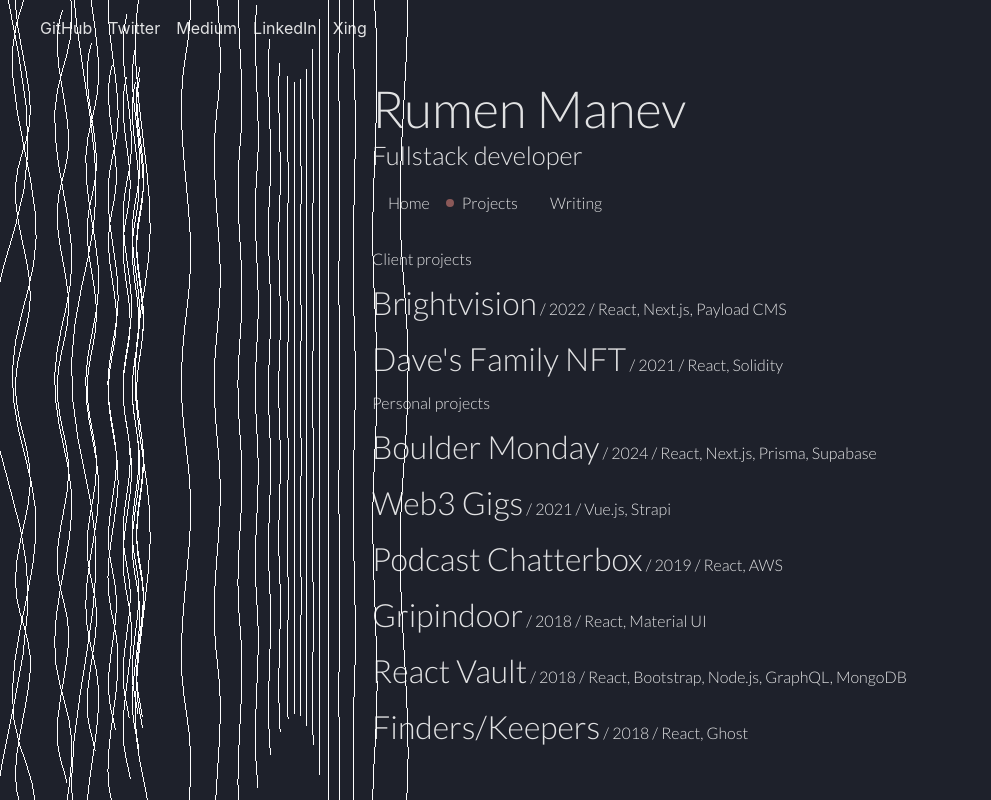
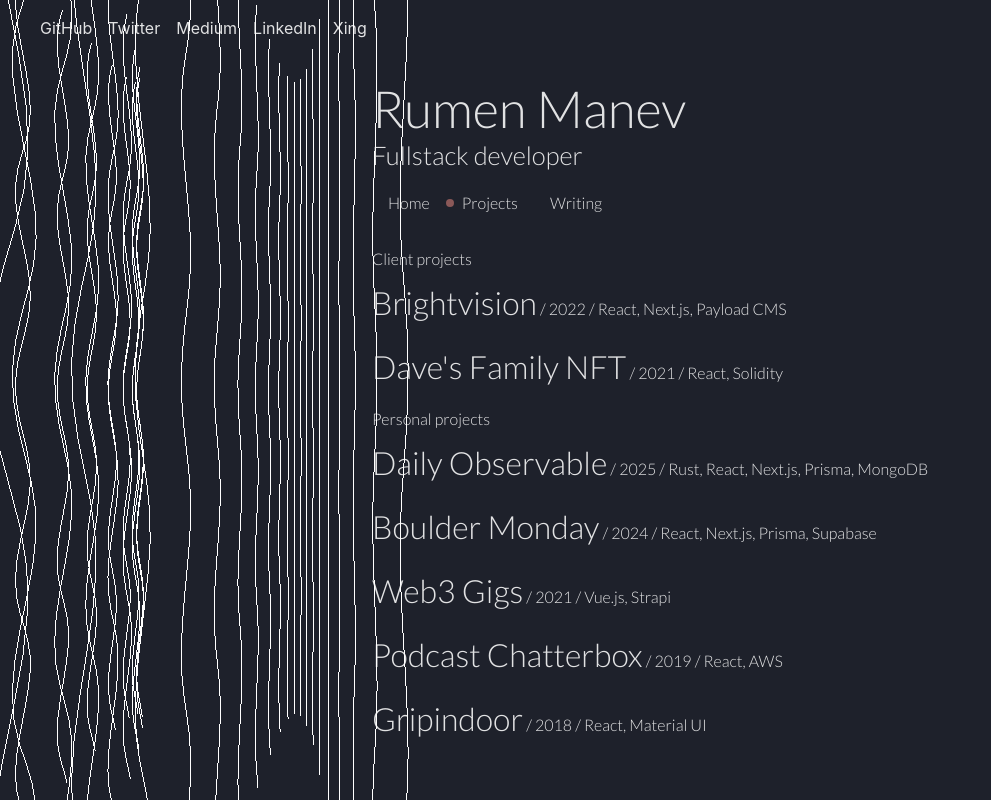
Before and after one commit to rum-n/rmanev9, a React (Vite) app: page /projects in a window 1280 px wide. Shown: the top 800 px of the page, without its empty margins (0-991 px from the left). Built offline with nearby package versions, Linux system fonts and the light colour scheme.

Commit message:
change project page UI

```diff
--- a/src/pages/Projects.tsx
+++ b/src/pages/Projects.tsx
@@ -1,6 +1,7 @@
 import styled from "styled-components";
 import { Layout } from "../components/Layout";
 import { NavMenu } from "../components/NavMenu";
+import { useState } from "react";
 
 const TitleBox = styled.div`
   font-family: "Lato", sans-serif;
@@ -27,10 +28,28 @@ const ProjectsWrapper = styled.ul`
 const ProjectLine = styled.li`
   cursor: pointer;
   transition: 0.2s ease-in-out;
+  margin-bottom: 0.5rem;
 
   &:hover {
     color: #777;
     transition: 0.2s ease-in-out;
+  }
+`;
+
+const ProjectDetails = styled.div<{ isExpanded: boolean }>`
+  max-height: ${props => props.isExpanded ? '500px' : '0'};
+  overflow: hidden;
+  transition: all 0.3s ease-in-out;
+  background-color: #00000082;
+  padding: ${props => props.isExpanded ? '1rem' : '0'};
+  margin-top: 0.5rem;
+  opacity: ${props => props.isExpanded ? '1' : '0'};
+  transform: translateY(${props => props.isExpanded ? '0' : '-10px'});
+  visibility: ${props => props.isExpanded ? 'visible' : 'hidden'};
+
+  > div {
+    opacity: ${props => props.isExpanded ? '1' : '0'};
+    transition: opacity 0.2s ease-in-out;
   }
 `;
 
@@ -39,6 +58,7 @@ interface ProjectData {
   year: string;
   tech: string;
   url?: string;
+  description?: string;
 }
 
 const myProjects: ProjectData[] = [
@@ -47,41 +67,55 @@ const myProjects: ProjectData[] = [
     year: "2017",
     tech: "Highcharts, R",
     url: "",
+    description: "A data visualization project for analyzing runningrace results and statistics."
   },
   {
     title: "Gripindoor",
     year: "2018",
     tech: "React, Material UI",
-    url: "https://gripindoor.com/",
+    url: "",
+    description: "A map showing climbing gyms in Europe."
   },
   {
     title: "React Vault",
     year: "2018",
     tech: "React, Bootstrap, Node.js, GraphQL, MongoDB",
+    description: "A personal directory of valuable React resources."
   },
   {
     title: "Finders/Keepers",
     year: "2018",
     tech: "React, Ghost",
     url: "https://finderskeepers.netlify.app/",
+    description: "A platform for freelancers and agencies to browse opportunities and potenatially find new clients."
   },
   {
     title: "Podcast Chatterbox",
     year: "2019",
     tech: "React, AWS",
     url: "https://podcastchatterbox.netlify.app/",
+    description: "A platform for podcasters to find people that want to be interviewed."
   },
   {
     title: "Web3 Gigs",
     year: "2021",
     tech: "Vue.js, Strapi",
     url: "https://webthreegigs.com/",
+    description: "A job board for web3/blockchain jobs."
   },
   {
     title: "Boulder Monday",
     year: "2024",
     tech: "React, Next.js, Prisma, Supabase",
     url: "https://bouldermonday.com/",
+    description: "A social media platform for indoor bouldering."
+  },
+  {
+    title: "Daily Observable",
+    year: "2025",
+    tech: "Rust, React, Next.js, Prisma, MongoDB",
+    url: "https://dailyobservable.com/",
+    description: "A newsletter service delivering daily job opportunities based on your preferences."
   },
 ];
 
@@ -91,49 +125,57 @@ const clientProjects = [
     year: "2022",
     tech: "React, Next.js, Payload CMS",
     url: "https://brightvision.com/",
+    description: "Content management system for a marketing agency."
   },
   {
     title: "Dave's Family NFT",
     year: "2021",
     tech: "React, Solidity",
     url: "",
+    description: "A landing page for minting an NFT."
   },
 ];
 
 export const Projects = () => {
+  const [expandedProject, setExpandedProject] = useState<string | null>(null);
+
+  const toggleProject = (title: string) => {
+    setExpandedProject(expandedProject === title ? null : title);
+  };
+
+  const renderProjectList = (projects: ProjectData[], label: string) => (
+    <>
+      <span>{label}</span>
+      {projects
+        .sort((a, b) => Number(b.year) - Number(a.year))
+        .map((project) => (
+          <div key={project.title}>
+            <ProjectLine onClick={() => toggleProject(project.title)}>
+              <span style={{ fontSize: "2rem" }}>{project.title}</span> /{" "}
+              {project.year} / {project.tech}
+            </ProjectLine>
+            <ProjectDetails isExpanded={expandedProject === project.title}>
+              {project.description || "No description available"}
+              {project.url && (
+                <div style={{ marginTop: '1rem' }}>
+                  <a href={project.url} target="_blank" rel="noopener noreferrer">
+                    Visit Project →
+                  </a>
+                </div>
+              )}
+            </ProjectDetails>
+          </div>
+        ))}
+    </>
+  );
+
   return (
     <Layout>
       <TitleBox>
         <NavMenu menuItem="Projects" />
         <ProjectsWrapper>
-          <span>Client projects</span>
-          {(clientProjects as ProjectData[])
-            .sort((a, b) => Number(b.year) - Number(a.year))
-            .map((project) => (
-              <ProjectLine
-                key={project.title}
-                onClick={
-                  project.url
-                    ? () => window.open(project.url || "", "_blank")
-                    : undefined
-                }
-              >
-                <span style={{ fontSize: "2rem" }}>{project.title}</span> /{" "}
-                {project.year} / {project.tech}
-              </ProjectLine>
-            ))}
-          <span>Personal projects</span>
-          {(myProjects as ProjectData[])
-            .sort((a, b) => Number(b.year) - Number(a.year))
-            .map((project) => (
-              <ProjectLine
-                key={project.title}
-                onClick={() => window.open(project.url || "", "_blank")}
-              >
-                <span style={{ fontSize: "2rem" }}>{project.title}</span> /{" "}
-                {project.year} / {project.tech}
-              </ProjectLine>
-            ))}
+          {renderProjectList(clientProjects as ProjectData[], "Client projects")}
+          {renderProjectList(myProjects as ProjectData[], "Personal projects")}
         </ProjectsWrapper>
       </TitleBox>
     </Layout>
```
